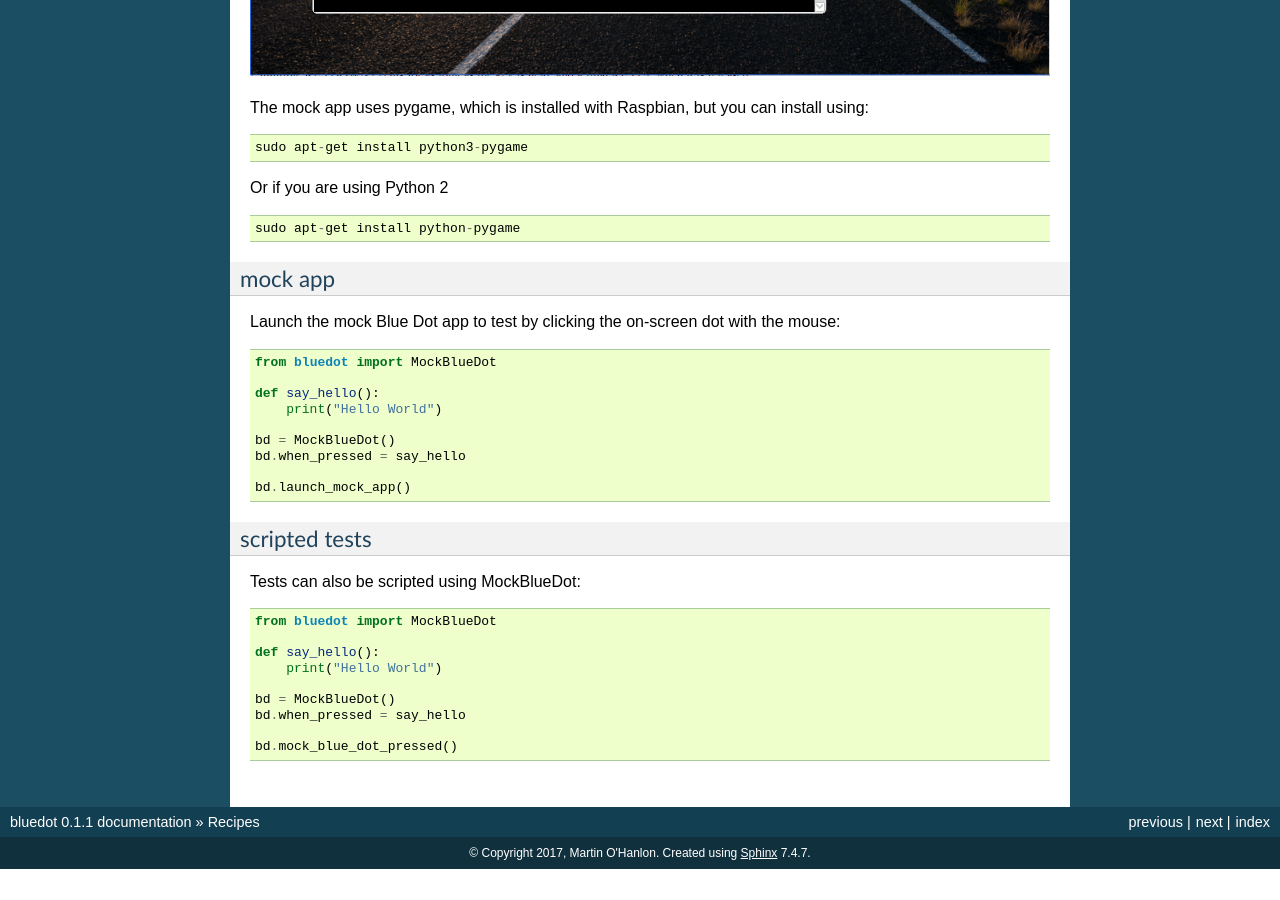
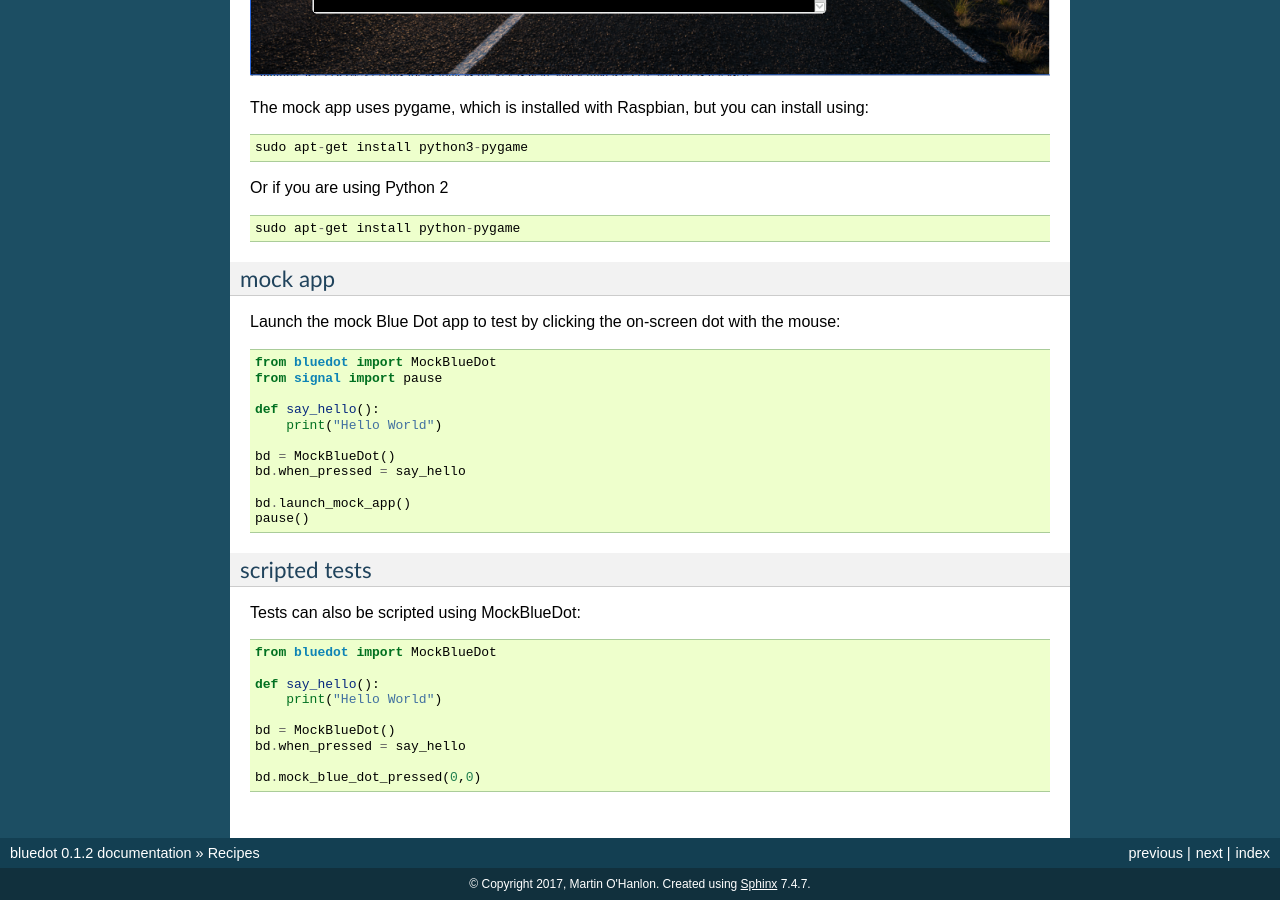
Before and after one commit to martinohanlon/BlueDot, a Sphinx documentation site: the page built from docs/recipes.rst, in a window 1280 px wide and 900 px high, scrolled down 5215 px. Built offline with Sphinx 7.4.7, drawn with Linux system fonts in a browser that asks for light colours; before the commit the page ends 6084 px from its top, so only the background shows below that; some of the changed text lies outside the part shown.

Commit message:
mock blue dot updates

```diff
--- a/docs/changelog.rst
+++ b/docs/changelog.rst
@@ -3,6 +3,12 @@ Changelog
 
 bluedot python library
 ----------------------
+
+0.1.2 - in dev
+~~~~~~~~~~~~~~~~~~
+
+ * mock blue dot improvements
+ * doc fixes
 
 0.1.1 - 2017-04-08
 ~~~~~~~~~~~~~~~~~~
--- a/docs/conf.py
+++ b/docs/conf.py
@@ -55,9 +55,9 @@ author = 'Martin O\'Hanlon'
 # built documents.
 #
 # The short X.Y version.
-version = '0.1.1'
+version = '0.1.2'
 # The full version, including alpha/beta/rc tags.
-release = '0.1.1'
+release = '0.1.2'
 
 # The language for content autogenerated by Sphinx. Refer to documentation
 # for a list of supported languages.
--- a/docs/recipes.rst
+++ b/docs/recipes.rst
@@ -281,6 +281,7 @@ mock app
 Launch the mock Blue Dot app to test by clicking the on-screen dot with the mouse::
 
     from bluedot import MockBlueDot
+    from signal import pause
 
     def say_hello():
         print("Hello World")
@@ -289,6 +290,7 @@ Launch the mock Blue Dot app to test by clicking the on-screen dot with the mous
     bd.when_pressed = say_hello
 
     bd.launch_mock_app()
+    pause()
 
 scripted tests
 ~~~~~~~~~~~~~~
@@ -303,7 +305,7 @@ Tests can also be scripted using MockBlueDot::
     bd = MockBlueDot()
     bd.when_pressed = say_hello
 
-    bd.mock_blue_dot_pressed()
+    bd.mock_blue_dot_pressed(0,0)
 
 .. _gpiozero: https://gpiozero.readthedocs.io
 .. _picamera: https://picamera.readthedocs.io
--- a/setup.py
+++ b/setup.py
@@ -2,7 +2,7 @@ from setuptools import setup
 
 __project__ = 'bluedot'
 __desc__ = 'A zero boiler plate bluetooth remote'
-__version__ = '0.1.1'
+__version__ = '0.1.2'
 __author__ = "Martin O'Hanlon"
 __author_email__ = 'martin@ohanlonweb.com'
 __license__ = 'MIT'
```
Also changed, not shown: 1 other file.
